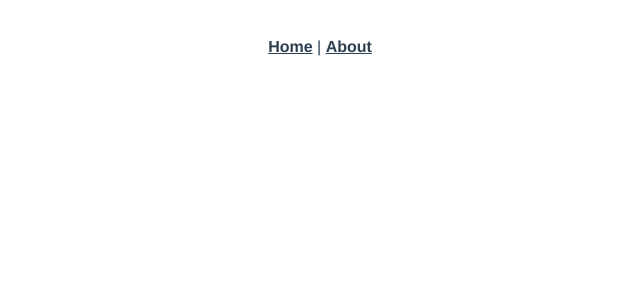
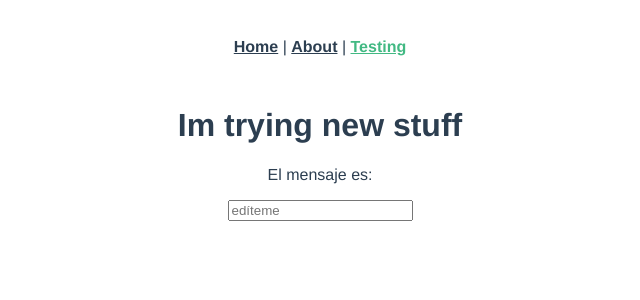
Before and after one commit to PinArt-sa-2020-i/PinArt-WA, a Vue app: page /testing in a window 1280 px wide. Shown: the top 300 px of the page, without its empty margins (320-960 px from the left). Built offline with nearby package versions, Linux system fonts and the light colour scheme.

Commit message:
:tada::sparkles: Testing stuff on personal branch

```diff
--- a/src/App.vue
+++ b/src/App.vue
@@ -1,10 +1,10 @@
 <template>
   <div id="app">
     <div id="nav">
-      <router-link to="/">Home</router-link> |
-      <router-link to="/about">About</router-link>
+      <router-link to="/">Home</router-link> | <router-link to="/about">About</router-link> |
+      <router-link to="/testing">Testing</router-link>
     </div>
-    <router-view/>
+    <router-view />
   </div>
 </template>
 
--- /dev/null
+++ b/src/components/TestingComponent.vue
@@ -0,0 +1,12 @@
+<template>
+  <h1>{{ name }}</h1>
+</template>
+
+<script>
+export default {
+  name: 'TestingComponent',
+  props: {
+    name: String,
+  },
+};
+</script>
--- a/src/router/index.js
+++ b/src/router/index.js
@@ -16,7 +16,12 @@
     // route level code-splitting
     // this generates a separate chunk (about.[hash].js) for this route
     // which is lazy-loaded when the route is visited.
-    component: () => import(/* webpackChunkName: "about" */ '../views/About.vue'),
+    component: () => import('../views/About.vue'),
+  },
+  {
+    path: '/testing',
+    name: 'Testing',
+    component: () => import('../views/Testing.vue'),
   },
 ];
 
--- /dev/null
+++ b/src/views/Testing.vue
@@ -0,0 +1,25 @@
+<template>
+  <div class="testing">
+    <h1>Im trying new stuff</h1>
+    <p>El mensaje es: {{ message }}</p>
+    <input v-model="message" placeholder="edíteme" />
+    <TestingComponent :name="message" />
+  </div>
+</template>
+
+<script>
+// @ is an alias to /src
+import TestingComponent from '@/components/TestingComponent.vue';
+
+export default {
+  name: 'Testing',
+  components: {
+    TestingComponent,
+  },
+  data() {
+    return {
+      message: '',
+    };
+  },
+};
+</script>
```
Also changed, not shown: 2 other files (tests, documents, lock files or other folders).
